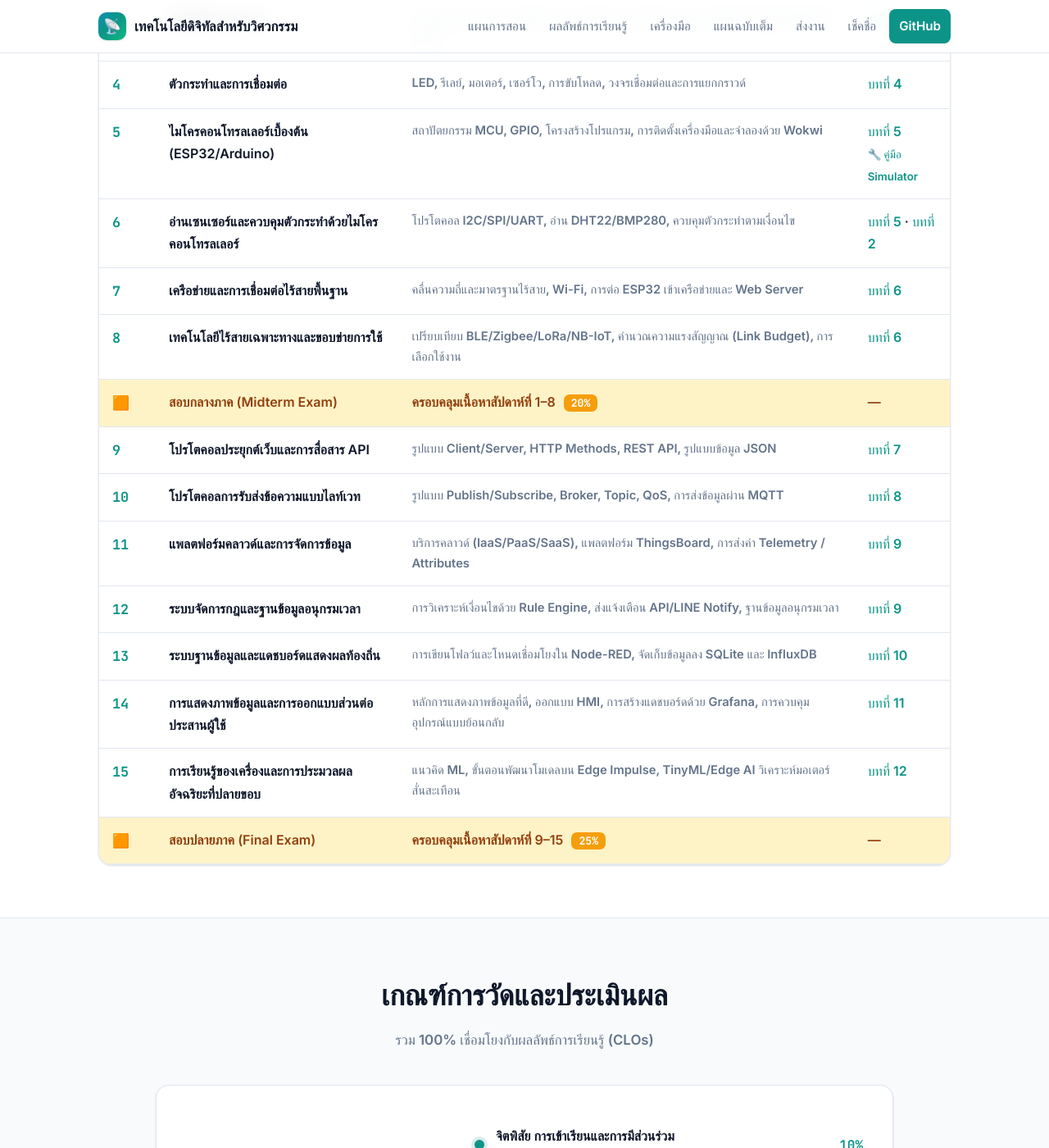
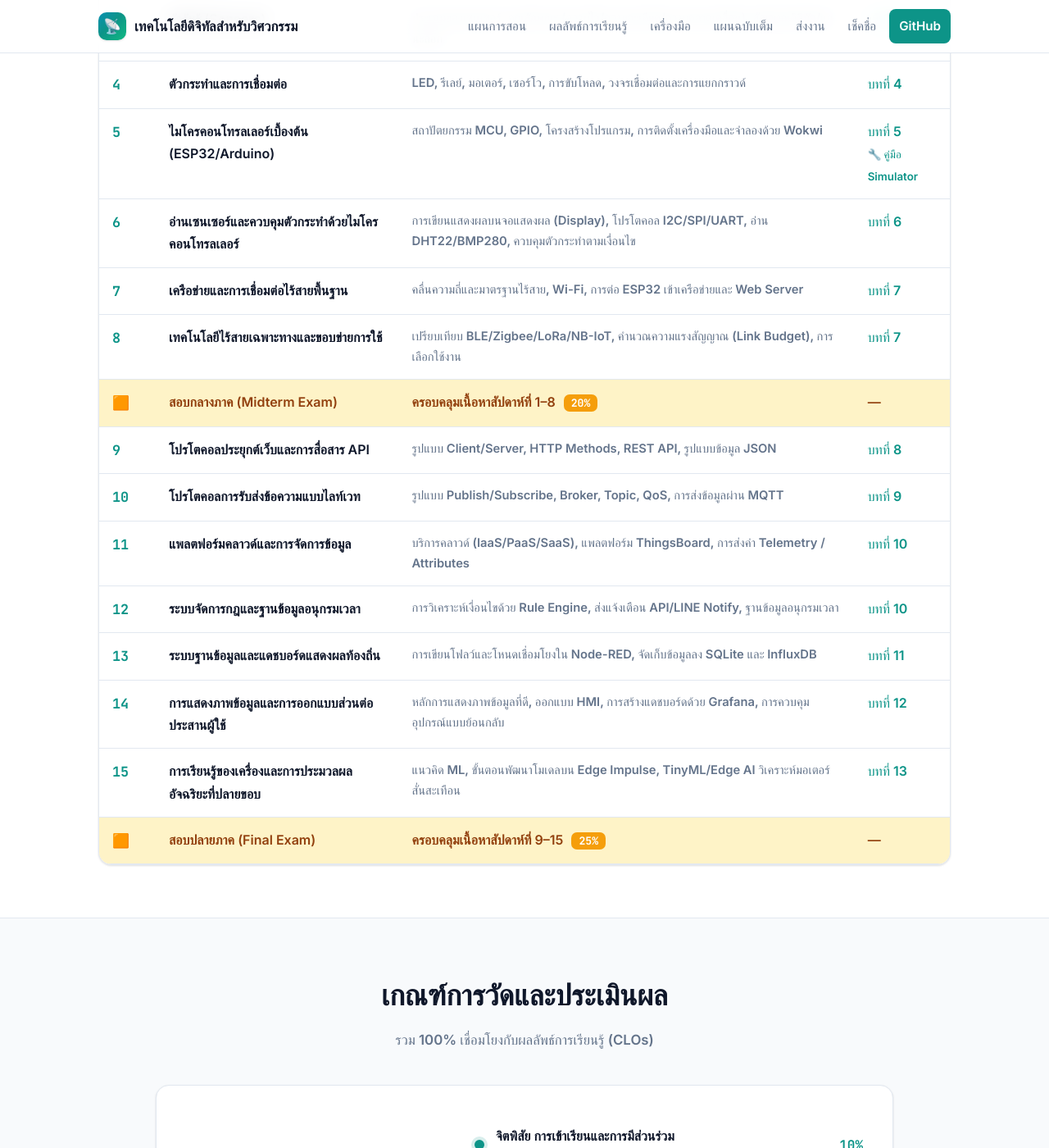
Before and after one commit to alfaXphoori/TechEngineering, a Jekyll site: the page built from index.html, in a window 1280 px wide and 1400 px high, scrolled down 2224 px. Shown: the whole window at 82% size. Built offline with Jekyll 4.4.1, drawn with Linux system fonts in a browser that asks for light colours; some web fonts are replaced; some of the changed text lies outside the part shown.

Commit message:
Add Chapter 6: Display & Sensor Interfacing, shift subsequent chapters to 7-13, and update schedule files

```diff
--- a/index.html
+++ b/index.html
@@ -90,17 +90,17 @@ title: หน้าแรก
           <tr><td class="wk">3</td><td class="topic">ตัวรับรู้ (Sensors)</td><td class="detail">ประเภทของเซนเซอร์, คุณลักษณะ (ความไว/ความละเอียด/ความคลาดเคลื่อน), สัญญาณดิจิทัล/แอนะล็อก</td><td><a href="{{ '/chapters/ch03-sensors/' | relative_url }}">บทที่ 3</a></td></tr>
           <tr><td class="wk">4</td><td class="topic">ตัวกระทำและการเชื่อมต่อ</td><td class="detail">LED, รีเลย์, มอเตอร์, เซอร์โว, การขับโหลด, วงจรเชื่อมต่อและการแยกกราวด์</td><td><a href="{{ '/chapters/ch04-actuators/' | relative_url }}">บทที่ 4</a></td></tr>
           <tr><td class="wk">5</td><td class="topic">ไมโครคอนโทรลเลอร์เบื้องต้น (ESP32/Arduino)</td><td class="detail">สถาปัตยกรรม MCU, GPIO, โครงสร้างโปรแกรม, การติดตั้งเครื่องมือและจำลองด้วย Wokwi</td><td><a href="{{ '/chapters/ch05-microcontroller/' | relative_url }}">บทที่ 5</a><br><small><a href="{{ '/chapters/ch05-microcontroller/simulator-setup.html' | relative_url }}">🔧 คู่มือ Simulator</a></small></td></tr>
-          <tr><td class="wk">6</td><td class="topic">อ่านเซนเซอร์และควบคุมตัวกระทำด้วยไมโครคอนโทรลเลอร์</td><td class="detail">โปรโตคอล I2C/SPI/UART, อ่าน DHT22/BMP280, ควบคุมตัวกระทำตามเงื่อนไข</td><td><a href="{{ '/chapters/ch05-microcontroller/' | relative_url }}">บทที่ 5</a> · <a href="{{ '/chapters/ch02-io-interfacing/' | relative_url }}">บทที่ 2</a></td></tr>
-          <tr><td class="wk">7</td><td class="topic">เครือข่ายและการเชื่อมต่อไร้สายพื้นฐาน</td><td class="detail">คลื่นความถี่และมาตรฐานไร้สาย, Wi-Fi, การต่อ ESP32 เข้าเครือข่ายและ Web Server</td><td><a href="{{ '/chapters/ch06-wireless/' | relative_url }}">บทที่ 6</a></td></tr>
-          <tr><td class="wk">8</td><td class="topic">เทคโนโลยีไร้สายเฉพาะทางและขอบข่ายการใช้</td><td class="detail">เปรียบเทียบ BLE/Zigbee/LoRa/NB-IoT, คำนวณความแรงสัญญาณ (Link Budget), การเลือกใช้งาน</td><td><a href="{{ '/chapters/ch06-wireless/' | relative_url }}">บทที่ 6</a></td></tr>
+          <tr><td class="wk">6</td><td class="topic">อ่านเซนเซอร์และควบคุมตัวกระทำด้วยไมโครคอนโทรลเลอร์</td><td class="detail">การเขียนแสดงผลบนจอแสดงผล (Display), โปรโตคอล I2C/SPI/UART, อ่าน DHT22/BMP280, ควบคุมตัวกระทำตามเงื่อนไข</td><td><a href="{{ '/chapters/ch06-display-sensors/' | relative_url }}">บทที่ 6</a></td></tr>
+          <tr><td class="wk">7</td><td class="topic">เครือข่ายและการเชื่อมต่อไร้สายพื้นฐาน</td><td class="detail">คลื่นความถี่และมาตรฐานไร้สาย, Wi-Fi, การต่อ ESP32 เข้าเครือข่ายและ Web Server</td><td><a href="{{ '/chapters/ch07-wireless/' | relative_url }}">บทที่ 7</a></td></tr>
+          <tr><td class="wk">8</td><td class="topic">เทคโนโลยีไร้สายเฉพาะทางและขอบข่ายการใช้</td><td class="detail">เปรียบเทียบ BLE/Zigbee/LoRa/NB-IoT, คำนวณความแรงสัญญาณ (Link Budget), การเลือกใช้งาน</td><td><a href="{{ '/chapters/ch07-wireless/' | relative_url }}">บทที่ 7</a></td></tr>
           <tr class="exam-row"><td class="wk">🟧</td><td class="topic">สอบกลางภาค (Midterm Exam)</td><td>ครอบคลุมเนื้อหาสัปดาห์ที่ 1–8 <span class="badge-pct">20%</span></td><td>—</td></tr>
-          <tr><td class="wk">9</td><td class="topic">โปรโตคอลประยุกต์เว็บและการสื่อสาร API</td><td class="detail">รูปแบบ Client/Server, HTTP Methods, REST API, รูปแบบข้อมูล JSON</td><td><a href="{{ '/chapters/ch07-http/' | relative_url }}">บทที่ 7</a></td></tr>
-          <tr><td class="wk">10</td><td class="topic">โปรโตคอลการรับส่งข้อความแบบไลท์เวท</td><td class="detail">รูปแบบ Publish/Subscribe, Broker, Topic, QoS, การส่งข้อมูลผ่าน MQTT</td><td><a href="{{ '/chapters/ch08-mqtt/' | relative_url }}">บทที่ 8</a></td></tr>
-          <tr><td class="wk">11</td><td class="topic">แพลตฟอร์มคลาวด์และการจัดการข้อมูล</td><td class="detail">บริการคลาวด์ (IaaS/PaaS/SaaS), แพลตฟอร์ม ThingsBoard, การส่งค่า Telemetry / Attributes</td><td><a href="{{ '/chapters/ch09-cloud/' | relative_url }}">บทที่ 9</a></td></tr>
-          <tr><td class="wk">12</td><td class="topic">ระบบจัดการกฎและฐานข้อมูลอนุกรมเวลา</td><td class="detail">การวิเคราะห์เงื่อนไขด้วย Rule Engine, ส่งแจ้งเตือน API/LINE Notify, ฐานข้อมูลอนุกรมเวลา</td><td><a href="{{ '/chapters/ch09-cloud/' | relative_url }}">บทที่ 9</a></td></tr>
-          <tr><td class="wk">13</td><td class="topic">ระบบฐานข้อมูลและแดชบอร์ดแสดงผลท้องถิ่น</td><td class="detail">การเขียนโฟลว์และโหนดเชื่อมโยงใน Node-RED, จัดเก็บข้อมูลลง SQLite และ InfluxDB</td><td><a href="{{ '/chapters/ch10-node-red/' | relative_url }}">บทที่ 10</a></td></tr>
-          <tr><td class="wk">14</td><td class="topic">การแสดงภาพข้อมูลและการออกแบบส่วนต่อประสานผู้ใช้</td><td class="detail">หลักการแสดงภาพข้อมูลที่ดี, ออกแบบ HMI, การสร้างแดชบอร์ดด้วย Grafana, การควบคุมอุปกรณ์แบบย้อนกลับ</td><td><a href="{{ '/chapters/ch11-hmi-visualization/' | relative_url }}">บทที่ 11</a></td></tr>
-          <tr><td class="wk">15</td><td class="topic">การเรียนรู้ของเครื่องและการประมวลผลอัจฉริยะที่ปลายขอบ</td><td class="detail">แนวคิด ML, ขั้นตอนพัฒนาโมเดลบน Edge Impulse, TinyML/Edge AI วิเคราะห์มอเตอร์สั่นสะเทือน</td><td><a href="{{ '/chapters/ch12-machine-learning/' | relative_url }}">บทที่ 12</a></td></tr>
+          <tr><td class="wk">9</td><td class="topic">โปรโตคอลประยุกต์เว็บและการสื่อสาร API</td><td class="detail">รูปแบบ Client/Server, HTTP Methods, REST API, รูปแบบข้อมูล JSON</td><td><a href="{{ '/chapters/ch08-http/' | relative_url }}">บทที่ 8</a></td></tr>
+          <tr><td class="wk">10</td><td class="topic">โปรโตคอลการรับส่งข้อความแบบไลท์เวท</td><td class="detail">รูปแบบ Publish/Subscribe, Broker, Topic, QoS, การส่งข้อมูลผ่าน MQTT</td><td><a href="{{ '/chapters/ch09-mqtt/' | relative_url }}">บทที่ 9</a></td></tr>
+          <tr><td class="wk">11</td><td class="topic">แพลตฟอร์มคลาวด์และการจัดการข้อมูล</td><td class="detail">บริการคลาวด์ (IaaS/PaaS/SaaS), แพลตฟอร์ม ThingsBoard, การส่งค่า Telemetry / Attributes</td><td><a href="{{ '/chapters/ch10-cloud/' | relative_url }}">บทที่ 10</a></td></tr>
+          <tr><td class="wk">12</td><td class="topic">ระบบจัดการกฎและฐานข้อมูลอนุกรมเวลา</td><td class="detail">การวิเคราะห์เงื่อนไขด้วย Rule Engine, ส่งแจ้งเตือน API/LINE Notify, ฐานข้อมูลอนุกรมเวลา</td><td><a href="{{ '/chapters/ch10-cloud/' | relative_url }}">บทที่ 10</a></td></tr>
+          <tr><td class="wk">13</td><td class="topic">ระบบฐานข้อมูลและแดชบอร์ดแสดงผลท้องถิ่น</td><td class="detail">การเขียนโฟลว์และโหนดเชื่อมโยงใน Node-RED, จัดเก็บข้อมูลลง SQLite และ InfluxDB</td><td><a href="{{ '/chapters/ch11-node-red/' | relative_url }}">บทที่ 11</a></td></tr>
+          <tr><td class="wk">14</td><td class="topic">การแสดงภาพข้อมูลและการออกแบบส่วนต่อประสานผู้ใช้</td><td class="detail">หลักการแสดงภาพข้อมูลที่ดี, ออกแบบ HMI, การสร้างแดชบอร์ดด้วย Grafana, การควบคุมอุปกรณ์แบบย้อนกลับ</td><td><a href="{{ '/chapters/ch12-hmi-visualization/' | relative_url }}">บทที่ 12</a></td></tr>
+          <tr><td class="wk">15</td><td class="topic">การเรียนรู้ของเครื่องและการประมวลผลอัจฉริยะที่ปลายขอบ</td><td class="detail">แนวคิด ML, ขั้นตอนพัฒนาโมเดลบน Edge Impulse, TinyML/Edge AI วิเคราะห์มอเตอร์สั่นสะเทือน</td><td><a href="{{ '/chapters/ch13-machine-learning/' | relative_url }}">บทที่ 13</a></td></tr>
           <tr class="exam-row"><td class="wk">🟧</td><td class="topic">สอบปลายภาค (Final Exam)</td><td>ครอบคลุมเนื้อหาสัปดาห์ที่ 9–15 <span class="badge-pct">25%</span></td><td>—</td></tr>
         </tbody>
       </table>
@@ -223,21 +223,22 @@ title: หน้าแรก
   <div class="container">
     <div class="section__head">
       <h2>บทเรียนทั้งหมด</h2>
-      <p>เอกสารประกอบการเรียน 10 บท</p>
+      <p>เอกสารประกอบการเรียน 13 บท</p>
     </div>
     <ul class="link-list">
       <li><a class="link-list__item" href="{{ '/chapters/ch01-iot-introduction/' | relative_url }}"><span class="link-list__icon">🌐</span><span class="link-list__text"><span class="link-list__title">บทที่ 1</span><span class="link-list__desc">อินเทอร์เน็ตของสรรพสิ่งและสถาปัตยกรรม IoT</span></span></a></li>
+      <li><a class="link-list__item" href="{{ '/chapters/ch02-io-interfacing/' | relative_url }}"><span class="link-list__icon">🔌</span><span class="link-list__text"><span class="link-list__title">บทที่ 2</span><span class="link-list__desc">การเชื่อมต่อสัญญาณดิจิทัลและแอนะล็อก</span></span></a></li>
       <li><a class="link-list__item" href="{{ '/chapters/ch03-sensors/' | relative_url }}"><span class="link-list__icon">🌡️</span><span class="link-list__text"><span class="link-list__title">บทที่ 3</span><span class="link-list__desc">ตัวรับรู้ (Sensors)</span></span></a></li>
       <li><a class="link-list__item" href="{{ '/chapters/ch04-actuators/' | relative_url }}"><span class="link-list__icon">⚙️</span><span class="link-list__text"><span class="link-list__title">บทที่ 4</span><span class="link-list__desc">ตัวกระทำและการเชื่อมต่อ</span></span></a></li>
       <li><a class="link-list__item" href="{{ '/chapters/ch05-microcontroller/' | relative_url }}"><span class="link-list__icon">🧠</span><span class="link-list__text"><span class="link-list__title">บทที่ 5</span><span class="link-list__desc">ไมโครคอนโทรลเลอร์เบื้องต้น (ESP32/Arduino)</span></span></a></li>
-      <li><a class="link-list__item" href="{{ '/chapters/ch02-io-interfacing/' | relative_url }}"><span class="link-list__icon">🔌</span><span class="link-list__text"><span class="link-list__title">บทที่ 2</span><span class="link-list__desc">การเชื่อมต่อสัญญาณดิจิทัลและแอนะล็อก</span></span></a></li>
-      <li><a class="link-list__item" href="{{ '/chapters/ch06-wireless/' | relative_url }}"><span class="link-list__icon">📶</span><span class="link-list__text"><span class="link-list__title">บทที่ 6</span><span class="link-list__desc">เครือข่ายและการเชื่อมต่อไร้สาย</span></span></a></li>
-      <li><a class="link-list__item" href="{{ '/chapters/ch07-http/' | relative_url }}"><span class="link-list__icon">🌐</span><span class="link-list__text"><span class="link-list__title">บทที่ 7</span><span class="link-list__desc">สถาปัตยกรรมเว็บและโปรโตคอล HTTP</span></span></a></li>
-      <li><a class="link-list__item" href="{{ '/chapters/ch08-mqtt/' | relative_url }}"><span class="link-list__icon">📨</span><span class="link-list__text"><span class="link-list__title">บทที่ 8</span><span class="link-list__desc">โปรโตคอล MQTT สำหรับงานด้านไอโอที</span></span></a></li>
-      <li><a class="link-list__item" href="{{ '/chapters/ch09-cloud/' | relative_url }}"><span class="link-list__icon">☁️</span><span class="link-list__text"><span class="link-list__title">บทที่ 9</span><span class="link-list__desc">แพลตฟอร์มคลาวด์และการประมวลผลข้อมูล</span></span></a></li>
-      <li><a class="link-list__item" href="{{ '/chapters/ch10-node-red/' | relative_url }}"><span class="link-list__icon">🔌</span><span class="link-list__text"><span class="link-list__title">บทที่ 10</span><span class="link-list__desc">ระบบฐานข้อมูลและแดชบอร์ดแสดงผลท้องถิ่น</span></span></a></li>
-      <li><a class="link-list__item" href="{{ '/chapters/ch11-hmi-visualization/' | relative_url }}"><span class="link-list__icon">📊</span><span class="link-list__text"><span class="link-list__title">บทที่ 11</span><span class="link-list__desc">การแสดงภาพข้อมูลและการออกแบบส่วนต่อประสานผู้ใช้</span></span></a></li>
-      <li><a class="link-list__item" href="{{ '/chapters/ch12-machine-learning/' | relative_url }}"><span class="link-list__icon">🤖</span><span class="link-list__text"><span class="link-list__title">บทที่ 12</span><span class="link-list__desc">การเรียนรู้ของเครื่องและการประมวลผลที่ปลายขอบ</span></span></a></li>
+      <li><a class="link-list__item" href="{{ '/chapters/ch06-display-sensors/' | relative_url }}"><span class="link-list__icon">📟</span><span class="link-list__text"><span class="link-list__title">บทที่ 6</span><span class="link-list__desc">การแสดงผลและการอ่านค่าเซนเซอร์ด้วยโปรโตคอล</span></span></a></li>
+      <li><a class="link-list__item" href="{{ '/chapters/ch07-wireless/' | relative_url }}"><span class="link-list__icon">📶</span><span class="link-list__text"><span class="link-list__title">บทที่ 7</span><span class="link-list__desc">เครือข่ายและการเชื่อมต่อไร้สาย</span></span></a></li>
+      <li><a class="link-list__item" href="{{ '/chapters/ch08-http/' | relative_url }}"><span class="link-list__icon">🌐</span><span class="link-list__text"><span class="link-list__title">บทที่ 8</span><span class="link-list__desc">สถาปัตยกรรมเว็บและโปรโตคอล HTTP</span></span></a></li>
+      <li><a class="link-list__item" href="{{ '/chapters/ch09-mqtt/' | relative_url }}"><span class="link-list__icon">📨</span><span class="link-list__text"><span class="link-list__title">บทที่ 9</span><span class="link-list__desc">โปรโตคอล MQTT สำหรับงานด้านไอโอที</span></span></a></li>
+      <li><a class="link-list__item" href="{{ '/chapters/ch10-cloud/' | relative_url }}"><span class="link-list__icon">☁️</span><span class="link-list__text"><span class="link-list__title">บทที่ 10</span><span class="link-list__desc">แพลตฟอร์มคลาวด์และการประมวลผลข้อมูล</span></span></a></li>
+      <li><a class="link-list__item" href="{{ '/chapters/ch11-node-red/' | relative_url }}"><span class="link-list__icon">🔌</span><span class="link-list__text"><span class="link-list__title">บทที่ 11</span><span class="link-list__desc">ระบบฐานข้อมูลและแดชบอร์ดแสดงผลท้องถิ่น</span></span></a></li>
+      <li><a class="link-list__item" href="{{ '/chapters/ch12-hmi-visualization/' | relative_url }}"><span class="link-list__icon">📊</span><span class="link-list__text"><span class="link-list__title">บทที่ 12</span><span class="link-list__desc">การแสดงภาพข้อมูลและการออกแบบส่วนต่อประสานผู้ใช้</span></span></a></li>
+      <li><a class="link-list__item" href="{{ '/chapters/ch13-machine-learning/' | relative_url }}"><span class="link-list__icon">🤖</span><span class="link-list__text"><span class="link-list__title">บทที่ 13</span><span class="link-list__desc">การเรียนรู้ของเครื่องและการประมวลผลที่ปลายขอบ</span></span></a></li>
     </ul>
   </div>
 </section>
```
Also changed, not shown: chapters/ch06-display-sensors/README.md (added, +77 -0 lines), chapters/summary.md (+2 -0 lines), weekly-lesson-plan.md (+9 -9 lines), README.md, chapters/ch07-wireless/README.md (renamed from chapters/ch06-wireless/README.md), chapters/ch08-http/README.md (renamed from chapters/ch07-http/README.md), chapters/ch09-mqtt/README.md (renamed from chapters/ch08-mqtt/README.md), chapters/ch10-cloud/README.md (renamed from chapters/ch09-cloud/README.md), chapters/ch11-node-red/README.md (renamed from chapters/ch10-node-red/README.md), chapters/ch12-hmi-visualization/README.md (renamed from chapters/ch11-hmi-visualization/README.md), chapters/ch13-machine-learning/README.md (renamed from chapters/ch12-machine-learning/README.md).
